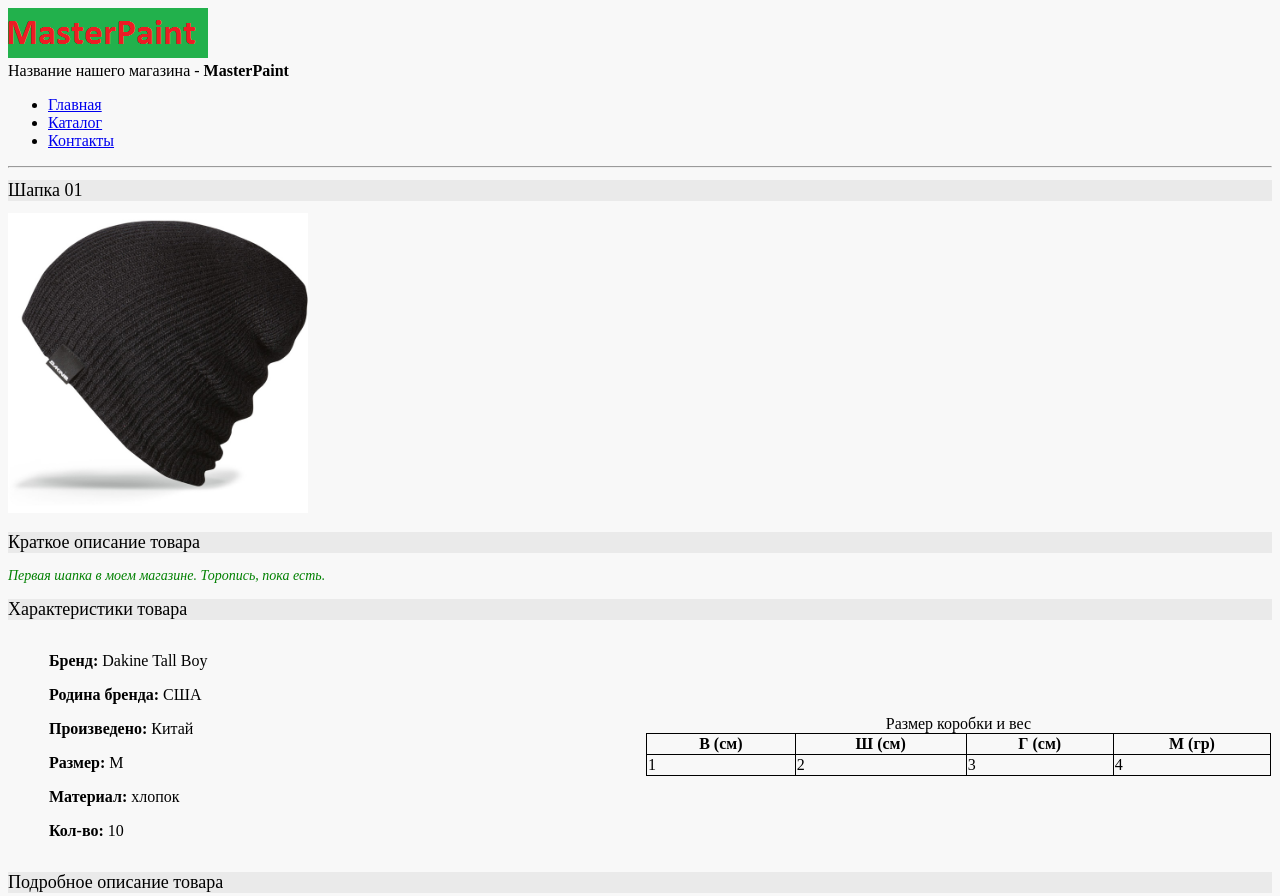
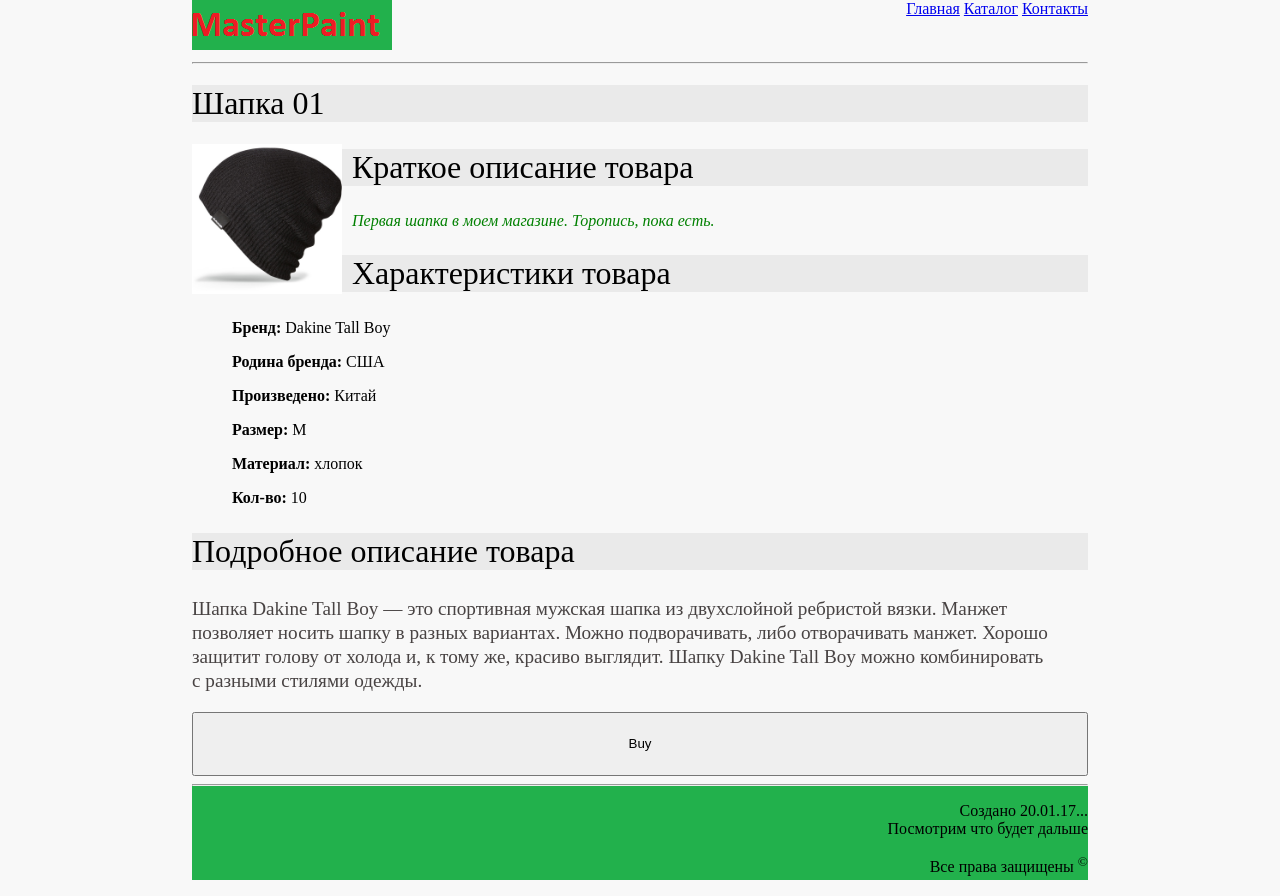
Before and after one commit to fryn3/HTML_CSS, a plain HTML site: page HomeWork/product01.html in a window 1280 px wide. Shown: the top 896 px of the page. Drawn offline with Linux system fonts and the light colour scheme.

Commit message:
Выполненое 5 дз 1. Главная страница: a. Создать родительский блок с классом container, задать значение ширины и расположить блок по центру экрана b. Задать блоку с классом header значение высоты. c. Отодвинуть логотип от левого края. d. Из вертикального меню сделать горизонтальное. e. Разместить меню справа от логотипа. f. Прижать меню к правому краю. 2. Footer (на всех страницах:) a. Задать высоту. b. Поменять цвет фона. c. Прижать текст “Все права защищены” к правому краю и отодвинуть от верхней и правой границы. 3. Страница просмотра товара каталога: a. Разместить краткое описание товара справа от картинки b. Добавить кнопку “Купить” c. Присвоить наведение и нажатие на кнопку “Купить” 4. Страница каталога a. Создать блоки для картинки и ссылки на просмотр товара каталога b. Расположить элементы каталога горизонтально.

```diff
--- a/HomeWork/product01.html
+++ b/HomeWork/product01.html
@@ -5,36 +5,28 @@
 		<title>Продукт</title>
 		<link rel = "stylesheet" href = "stile.css">
 	</head>
-	<body class="product">
+	<body class="product container">
 		<div class="main">
 			<div class="header">
 				<div class="logo">
 					<img src="pic/logo.png" alt="logo" title="masterpaint">
 				</div>
-				<div class="market_name">
-					Название нашего магазина - <b>MasterPaint</b>
-				</div>
 				<div class="menu">
-					<ul>
-						<li><a href="index.html">Главная</a></li>
-						<li><a href="catalog.html">Каталог</a></li>
-						<li><a href="contacts.html">Контакты</a></li>
-					</ul>
+					<div><a href="index.html">Главная</a></div>
+					<div><a href="catalog.html">Каталог</a></div>
+					<div><a href="contacts.html">Контакты</a></div>
 				</div>
 				<hr>
 			</div>
 			<div class="content">
 				<h1>Шапка 01</h1>
 				<div class="foto">
-					<a href="pic/hat01.jpg" target="_blank"><img src="pic/hat01.jpg" alt="hat" width="300" height="300" title="шапка" ></a>
+					<a href="pic/hat01.jpg" target="_blank"><img src="pic/hat01.jpg" alt="hat" title="шапка" ></a>
 				</div>
 				<div class="product-text">
 					<h2 class="short-text-h2">Краткое описание товара</h2>
 					<p class="short-text-p">Первая шапка в моем магазине. Торопись, пока есть.</p>
 					<h2 class="parameters-h2">Характеристики товара</h2>
-					<table>
-						<tr>
-							<td>
 					<ul>
 						<li><p class="parameters-p"><b>Бренд:</b> Dakine Tall Boy</p></li>
 						<li><p class="parameters-p"><b>Родина бренда:</b> США</p></li>
@@ -43,28 +35,11 @@
 						<li><p class="parameters-p"><b>Материал:</b> хлопок</p></li>
 						<li><p class="parameters-p"><b>Кол-во:</b> 10</p></li>
 					</ul>
-							</td>
-							<td>
-								<table class="box-parameters">
-									<caption>Размер коробки и вес</caption>
-									<tr>
-										<th>В (см)</th>
-										<th>Ш (см)</th>
-										<th>Г (см)</th>
-										<th>М (гр)</th>
-									</tr>
-									<tr>
-										<td>1</td>
-										<td>2</td>
-										<td>3</td>
-										<td>4</td>
-									</tr>
-								</table>
-							</td>
-						</tr>
-					</table>
 					<h2 class="long-text-h2">Подробное описание товара</h2>
 					<p class="long-text-p">Шапка Dakine Tall Boy&nbsp;&mdash; это спортивная мужская шапка из&nbsp;двухслойной ребристой вязки. Манжет позволяет носить шапку в&nbsp;разных вариантах. Можно подворачивать, либо отворачивать манжет. Хорошо защитит голову от&nbsp;холода и, к&nbsp;тому&nbsp;же, красиво выглядит. Шапку Dakine Tall Boy можно комбинировать с&nbsp;разными стилями одежды.</p>
+				</div>
+				<div class="btn_buy">
+					<input type="button" value="buy">
 				</div>
 			</div>
 			<div class="footer">
--- a/HomeWork/stile.css
+++ b/HomeWork/stile.css
@@ -1,28 +1,31 @@
+html{
+	font-size: 1em;/*влияет на все дочерние элементы, указанные в rem*/
+}
 body {
 	background-color: #f8f8f8;
 }
 .index a {
 	color: green;
-	font-size: 1.2em;
+	font-size: 1.2rem;
 }
 .index li {
 	list-style-type: none;
 }
 .product h1, .product h2 {
 	color: black;
-	font-size: 18px;
+	font-size: 2rem;
 	font-weight: 400;
 	background-color: #eaeaea;
 }
 .short-text-p{
 	color: green;
-	font-size: 14px;
+	font-size: 1rem;
 	font-style: italic;
 	line-height: 16px;
 }
 .long-text-p{
 	color: #484343;
-	font-size: 16px;
+	font-size: 1.2rem;
 	font-weight: 400;
 	line-height: 24px;
 	text-align: left;
@@ -53,6 +56,7 @@
 }
 input[name="user_mail"]:focus{
 	color: green;
+	background-color: yellow;
 }
 input, textarea{
 	text-transform: capitalize;
@@ -63,3 +67,52 @@
 table {
 	border-collapse: collapse;
 }
+.container {
+	width: 70%;
+	margin: 0 auto;
+}
+.header {
+	height: 4rem;
+}
+.menu div, .logo, .menu {
+	display: inline;
+}
+.menu {
+	float: right;
+}
+.footer {
+	height: 6rem;
+	background-color: #22B14C;
+}
+.footer p {
+	text-align: right;
+}
+.foto {
+	float: left;
+	margin: 0 10px 0 0;
+}
+.foto img {
+	width: 400px;
+	height: 400px;
+}
+.content img {
+	width: 150px;
+	height: 150px;
+	display: block;
+}
+.btn_buy input {
+	width: 100%;
+	height: 4rem;
+}
+.btn_buy input:hover{
+	background-color: #22B14C;
+}
+.btn_buy input:active{
+	background-color: #fff;
+}
+.catalog_product {
+	display: flex;
+	align-content: space-around;
+	justify-content: space-around;
+	flex-wrap: wrap;
+}
```
Also changed, not shown: HomeWork/catalog.html (+23 -32 lines), HomeWork/contacts.html (+4 -9 lines), HomeWork/index.html (+4 -9 lines), HomeWork/product02.html (+5 -34 lines), HomeWork/product03.html (+5 -33 lines), HomeWork/product04.html (+5 -33 lines). Lines whose indentation alone changed are shown as unchanged.
